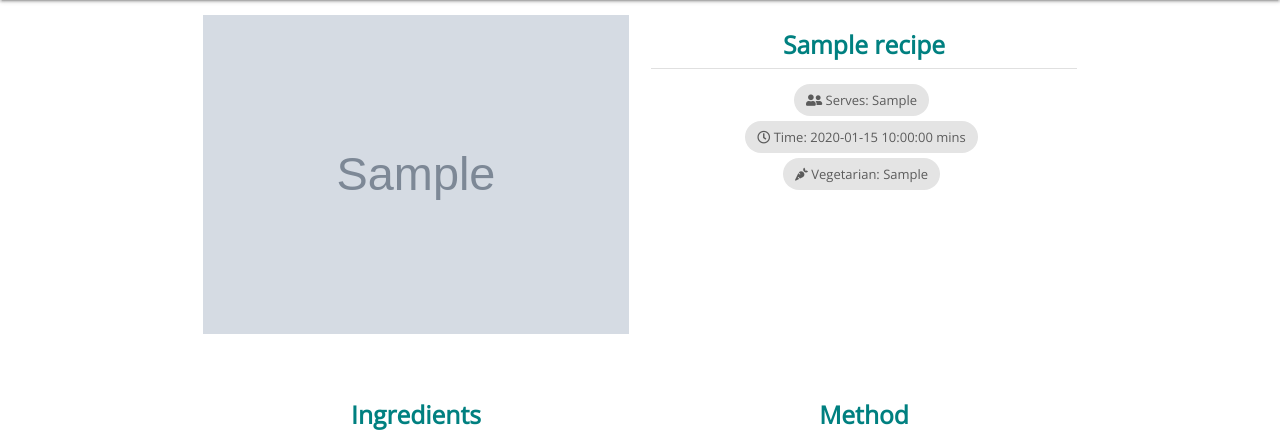
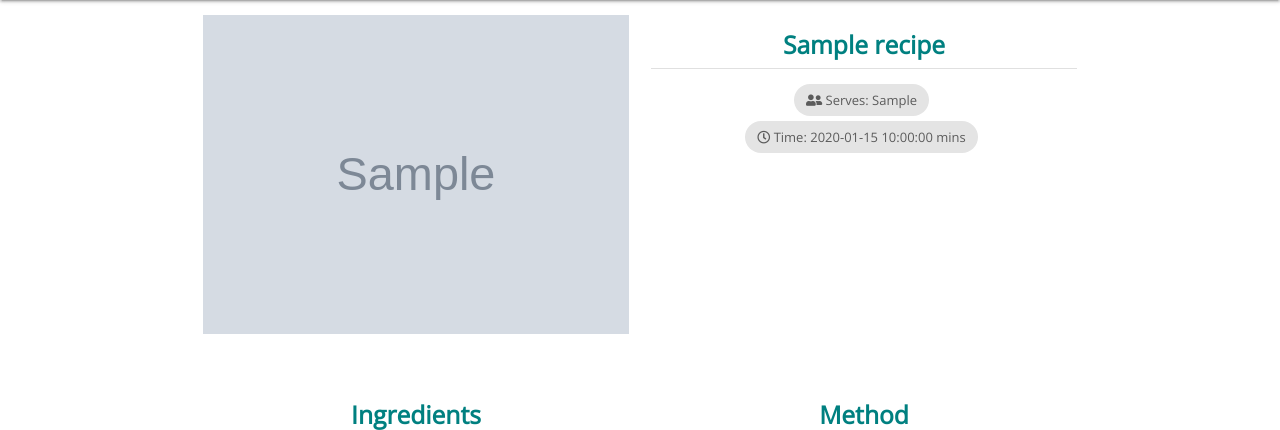
Before and after one commit to upeshp/MS3_EasyDinner, a Flask app: template templates/recipe_details.html in a window 1280 px wide. Shown: the part 64-494 px from the top of the page. Run offline with Flask 2, Linux system fonts and the light colour scheme; the template is opened without the code that fills it: most values are stand-ins (such as "Sample title", 1, 10 or a date in 2020); grey boxes marked "Sample" are stand-in pictures; some libraries are stand-ins or nearby versions.

Commit message:
Feat: changed vegetarian chip list item so only displays on recipe_details if recipe is vegetarian

```diff
--- a/templates/recipe_details.html
+++ b/templates/recipe_details.html
@@ -22,9 +22,11 @@
                             </div>
                         </li>
                         <li>
-                            <div class="chip"><i class="fas fa-carrot"></i>
-                                Vegetarian: {{ recipe.recipe_vegetarian }}
-                            </div>
+                            {% if recipe.recipe_vegetarian == "on" %}
+                                <div class="chip"><i class="fas fa-carrot"></i>
+                                Vegetarian
+                                </div>
+                            {% endif %}
                         </li>
                     </ul>
                 </div>
```
